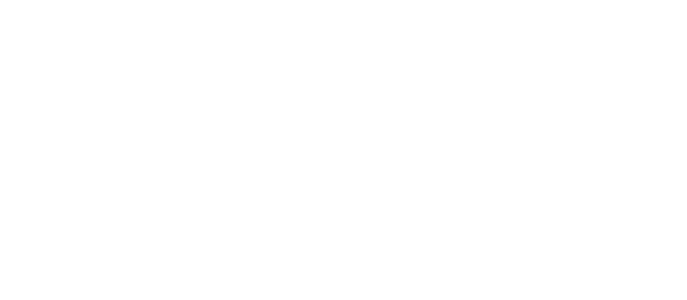
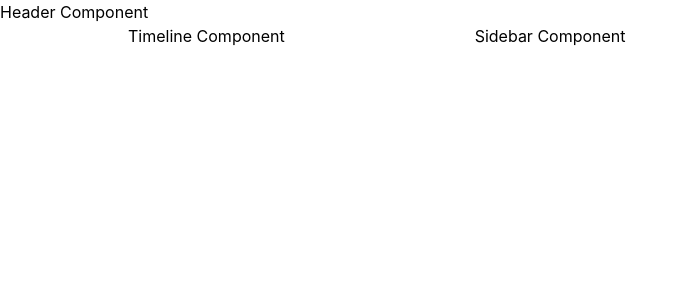
Before and after one commit to giorgigutsaevi/MERN-instagram, a React (Create React App) app in the folder instagram-react-frontend/: page / in a window 1280 px wide. Shown: the top 300 px of the page, without its empty margins (0-687 px from the left). Built offline with nearby package versions, Linux system fonts and the light colour scheme.

Commit message:
added Header, Sidebar and Timeline components to the dashboard page

```diff
--- a/instagram-react-frontend/src/App.js
+++ b/instagram-react-frontend/src/App.js
@@ -1,5 +1,6 @@
 import React, { BrowserRouter as Router, Route, Switch } from 'react-router-dom';
 import { lazy, Suspense } from "react"
+import Dashboard from './pages/dashboard';
 
 // setting up Lazy loading to avoid massive hit on the network
 const Login = lazy(() => import("./pages/login"))
@@ -10,7 +11,7 @@ function App() {
     <Router>
       <Suspense fallback={<p>Loading your page...</p>}>
         <Switch>
-          <Route exact path="/"></Route>
+          <Route exact path="/" component={Dashboard}></Route>
           <Route path="/login" component={Login} ></Route>
           <Route path="/signup" component={Signup} ></Route>
         </Switch>
--- /dev/null
+++ b/instagram-react-frontend/src/components/Header.js
@@ -0,0 +1,10 @@
+
+const Header = () => {
+	return (
+		<div>
+			<h1>Header Component</h1>
+		</div>
+	)
+}
+
+export default Header;
--- /dev/null
+++ b/instagram-react-frontend/src/components/Sidebar.js
@@ -0,0 +1,9 @@
+const Sidebar = () => {
+	return (
+		<div>
+			<h1>Sidebar Component</h1>
+		</div>
+	)
+}
+
+export default Sidebar;
--- /dev/null
+++ b/instagram-react-frontend/src/components/Timeline.js
@@ -0,0 +1,10 @@
+
+const Timeline = () => {
+	return (
+		<div>
+			<h1>Timeline Component</h1>
+		</div>
+	)
+}
+
+export default Timeline;
--- /dev/null
+++ b/instagram-react-frontend/src/pages/dashboard.js
@@ -0,0 +1,25 @@
+import { useEffect } from "react";
+import Header from "../components/Header";
+import Sidebar from "../components/Sidebar";
+import Timeline from "../components/Timeline";
+
+const Dashboard = () => {
+
+
+	useEffect(() => {
+		document.title = "Instagram"
+	}, [])
+
+	return (
+		<div>
+			<Header />
+			<div className="grid grid-cols-3 gap-4 justify-between mx-auto max-w-screen-lg">
+				<Timeline />
+				<Sidebar/>
+			</div>
+		</div>
+
+	)
+}
+
+export default Dashboard;
```
